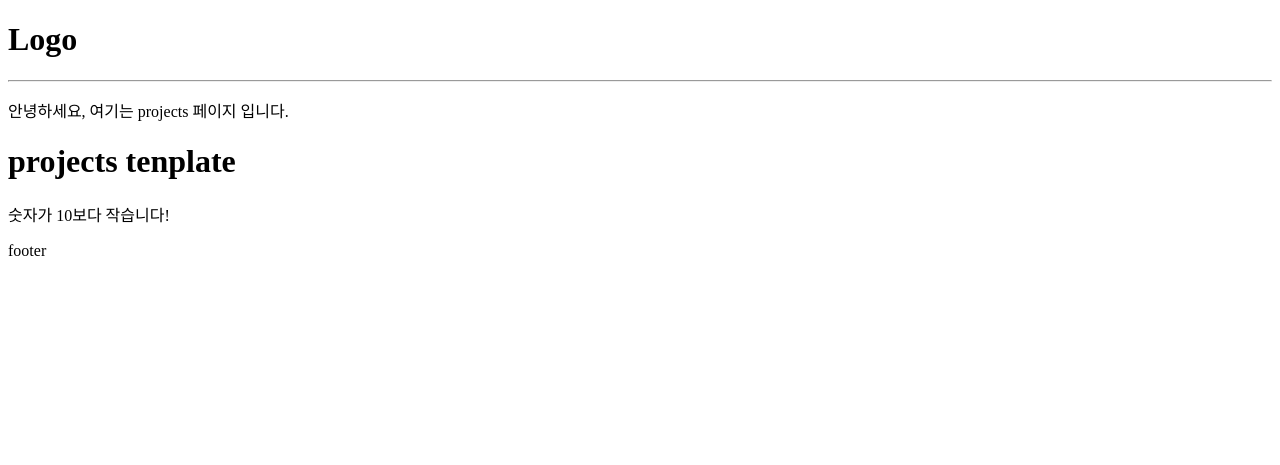
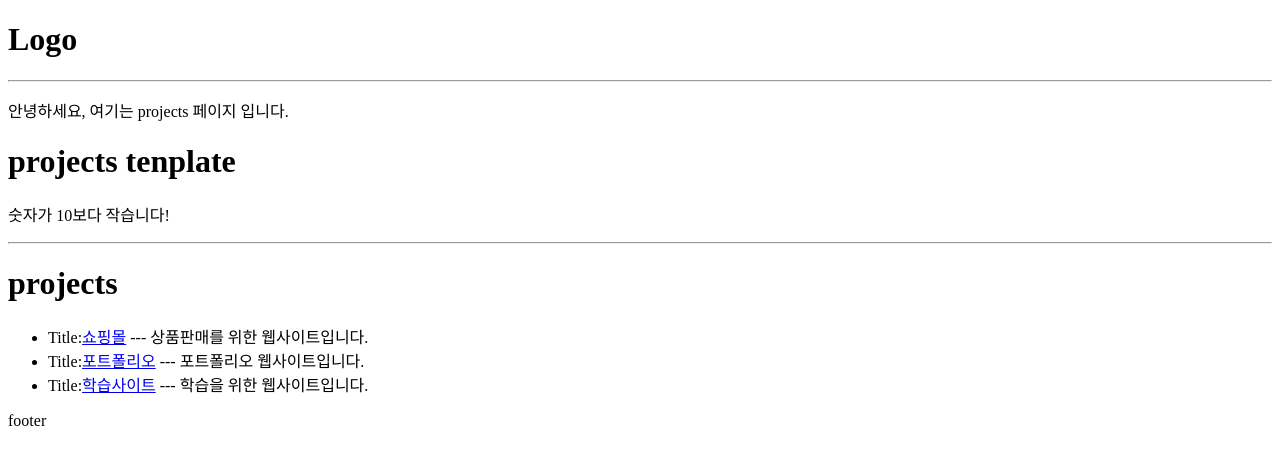
Before and after one commit to min-bok/django, a Django app: page / in a window 1280 px wide. Shown: the top 465 px of the page. Run offline with Django 4.2, Linux system fonts and the light colour scheme.

Commit message:
dynamic routing

```diff
--- a/projects/templates/projects/projects.html
+++ b/projects/templates/projects/projects.html
@@ -1,5 +1,8 @@
-{% extends 'main.html' %} {% block content %}
-<p>안녕하세요, 여기는 {{ page }} 페이지 입니다.</p>
+{% extends 'main.html' %}
+{% block content %}
+  <p>안녕하세요, 여기는
+    {{ page }}
+    페이지 입니다.</p>
   <h1>projects tenplate</h1>
   {% if number == 10 %}
     <p>숫자가 10 입니다!</p>
@@ -7,4 +10,16 @@
     <p>숫자가 10보다 큽니다!</p>
   {% else %}
     <p>숫자가 10보다 작습니다!</p>
-{% endif %} {% endblock content %}
+  {% endif %}
+  <hr/>
+
+  <h1>projects</h1>
+  <ul>
+    {% for project in projects %}
+      <li>Title:<a href="{% url 'project' project.id %}">{{ project.title }}</a>
+        ---
+        {{ project.description }}</li>
+    {% endfor %}
+  </ul>
+
+{% endblock content %}
--- a/projects/views.py
+++ b/projects/views.py
@@ -1,11 +1,33 @@
 from django.shortcuts import render
 from django.http import HttpResponse
+
+projectsList = [
+    {
+     'id' : '1',
+     'title': '쇼핑몰',
+     'description': '상품판매를 위한 웹사이트입니다.'
+    },
+    {
+     'id' : '2',
+     'title': '포트폴리오',
+     'description': '포트폴리오 웹사이트입니다.'
+    },
+    {
+     'id' : '3',
+     'title': '학습사이트',
+     'description': '학습을 위한 웹사이트입니다.'
+    },
+]
 
 def projects(req):
     page = "projects"
     number = 9
-    context = {'page': page, "number":number}
+    context = {'page': page, "number":number, 'projects': projectsList}
     return render(req, "projects/projects.html", context)
 
 def project(req, pk):
-    return render(req, "projects/single-project.html")
+    projectObj = None
+    for i in projectsList:
+        if i["id"] == pk:
+            projectObj = i
+    return render(req, "projects/single-project.html", {'project':projectObj})
--- a/templates/navbar.html
+++ b/templates/navbar.html
@@ -1,2 +1,2 @@
 <h1>Logo</h1>
-<hr />
+<hr/>
```
Also changed, not shown: projects/templates/projects/single-project.html (+5 -2 lines), templates/main.html (+8 -4 lines). Lines whose indentation alone changed are shown as unchanged.
